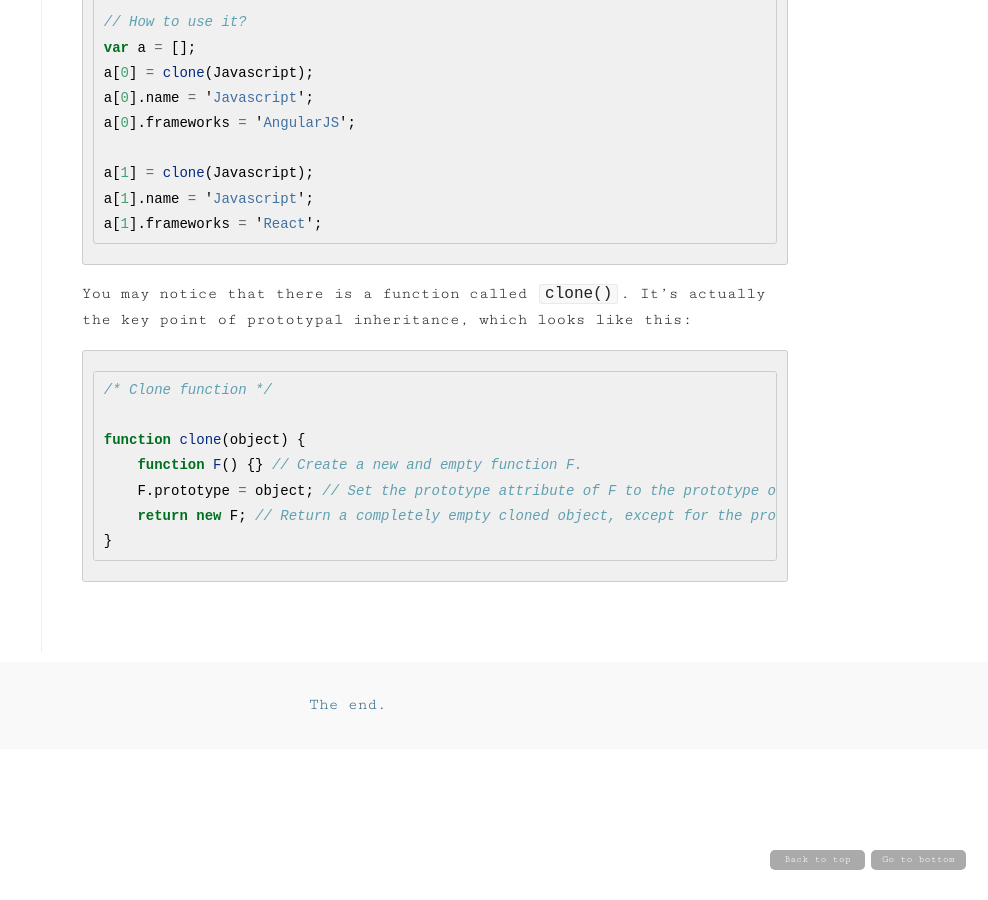
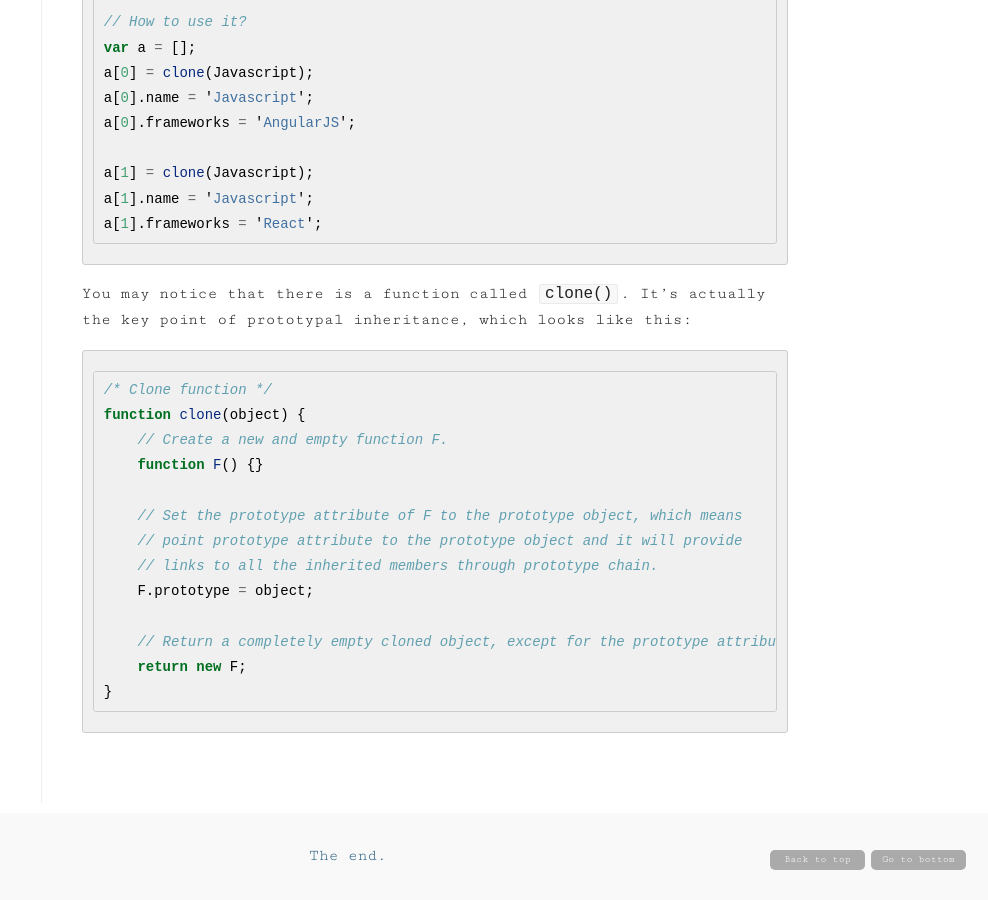
Before and after one commit to crabcanon/crabcanon.github.com, a Jekyll site: the page built from _posts/2016-02-13-javascript-design-pattern-inheritance.md, in a window 1280 px wide and 900 px high, scrolled down 3811 px. Shown: the whole window, without its empty margins (292-1280 px from the left). Built offline with Jekyll 4.4.1, drawn with Linux system fonts in a browser that asks for light colours.

Commit message:
Update blog

````diff
--- a/_posts/2016-02-13-javascript-design-pattern-inheritance.md
+++ b/_posts/2016-02-13-javascript-design-pattern-inheritance.md
@@ -125,10 +125,16 @@ You may notice that there is a function called `clone()`. It's actually the key
 
 ```javascript
 /* Clone function */
+function clone(object) {
+    // Create a new and empty function F.
+    function F() {}
 
-function clone(object) {
-    function F() {} // Create a new and empty function F.
-    F.prototype = object; // Set the prototype attribute of F to the prototype object, which means point prototype attribute to the prototype object and it will provide links to all the inherited members through prototype chain.
-    return new F; // Return a completely empty cloned object, except for the prototype attribute.
+    // Set the prototype attribute of F to the prototype object, which means
+    // point prototype attribute to the prototype object and it will provide
+    // links to all the inherited members through prototype chain.
+    F.prototype = object;
+
+    // Return a completely empty cloned object, except for the prototype attribute.
+    return new F;
 }
 ```
````
